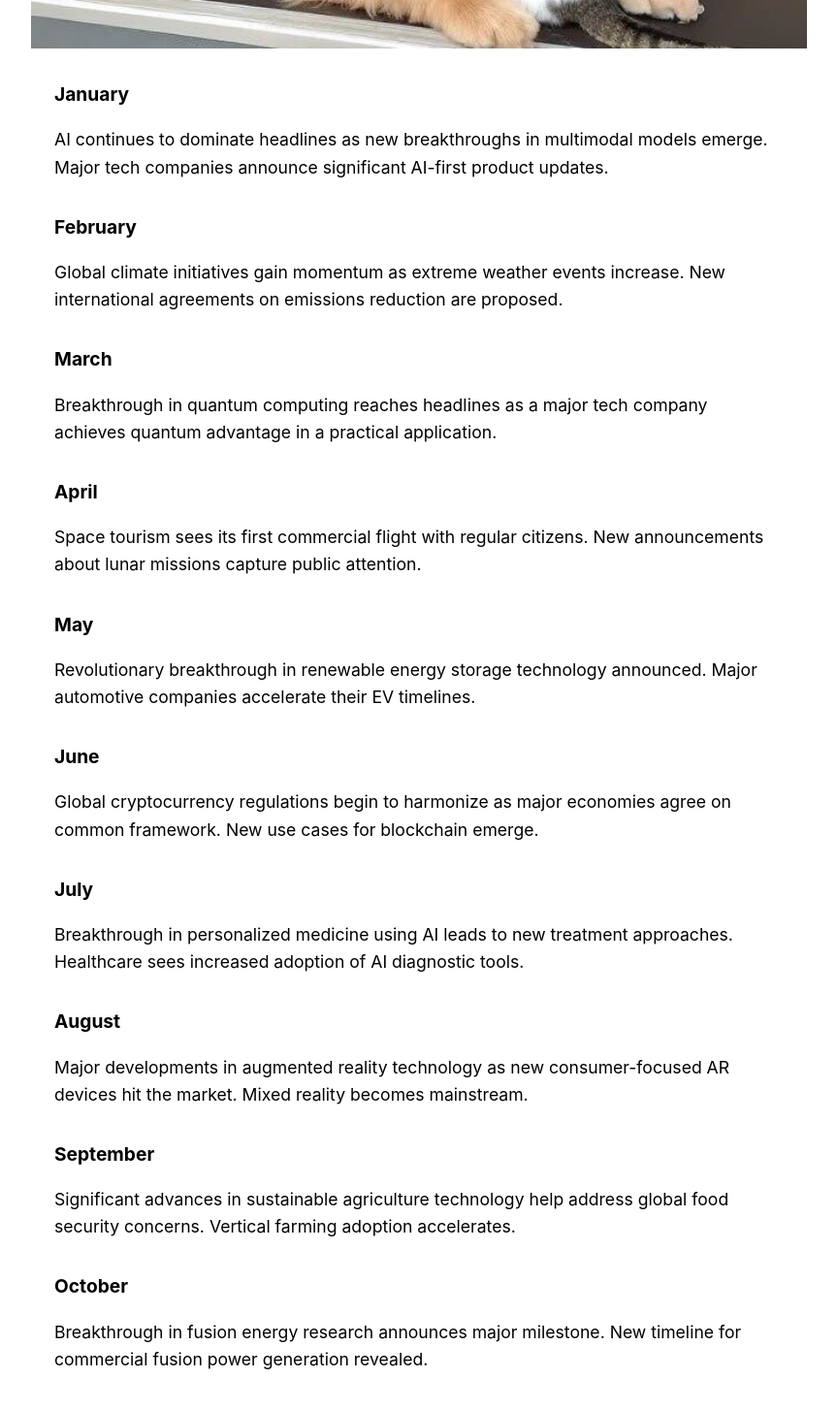
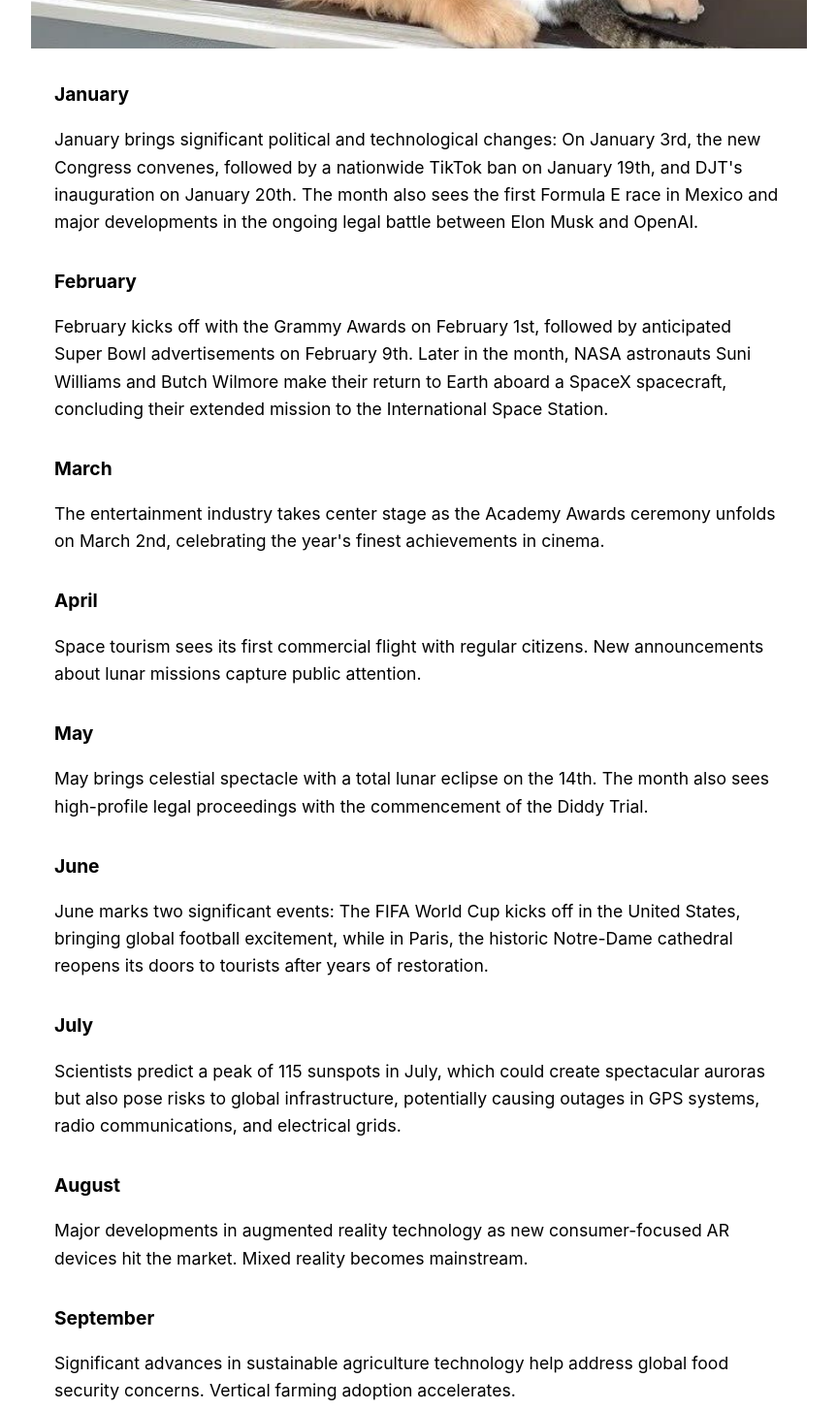
Before and after one commit to ashbhat/2025Predictions, a Next.js app: page / in a window 1280 px wide. Shown: the part 400-1854 px from the top of the page at 97% size, without its empty margins (208-1071 px from the left). Built offline with nearby package versions, Linux system fonts and the light colour scheme.

Commit message:
feat: update monthly predictions and add comprehensive story
- Update monthly sections with new predictions and events
- Add specific dates and details for each month
- Maintain consistent formatting across all sections
- Include NASA astronaut return details from NYT article

```diff
--- a/src/pages/index.js
+++ b/src/pages/index.js
@@ -19,17 +19,17 @@ export default function Home() {
         <div className={styles.content}>
           <div className={styles.prediction}>
             <div className={styles.monthHeader}>January</div>
-            <p>AI continues to dominate headlines as new breakthroughs in multimodal models emerge. Major tech companies announce significant AI-first product updates.</p>
+            <p>January brings significant political and technological changes: On January 3rd, the new Congress convenes, followed by a nationwide TikTok ban on January 19th, and DJT's inauguration on January 20th. The month also sees the first Formula E race in Mexico and major developments in the ongoing legal battle between Elon Musk and OpenAI.</p>
           </div>
 
           <div className={styles.prediction}>
             <div className={styles.monthHeader}>February</div>
-            <p>Global climate initiatives gain momentum as extreme weather events increase. New international agreements on emissions reduction are proposed.</p>
+            <p>February kicks off with the Grammy Awards on February 1st, followed by anticipated Super Bowl advertisements on February 9th. Later in the month, NASA astronauts Suni Williams and Butch Wilmore make their return to Earth aboard a SpaceX spacecraft, concluding their extended mission to the International Space Station.</p>
           </div>
 
           <div className={styles.prediction}>
             <div className={styles.monthHeader}>March</div>
-            <p>Breakthrough in quantum computing reaches headlines as a major tech company achieves quantum advantage in a practical application.</p>
+            <p>The entertainment industry takes center stage as the Academy Awards ceremony unfolds on March 2nd, celebrating the year's finest achievements in cinema.</p>
           </div>
 
           <div className={styles.prediction}>
@@ -39,17 +39,17 @@ export default function Home() {
 
           <div className={styles.prediction}>
             <div className={styles.monthHeader}>May</div>
-            <p>Revolutionary breakthrough in renewable energy storage technology announced. Major automotive companies accelerate their EV timelines.</p>
+            <p>May brings celestial spectacle with a total lunar eclipse on the 14th. The month also sees high-profile legal proceedings with the commencement of the Diddy Trial.</p>
           </div>
 
           <div className={styles.prediction}>
             <div className={styles.monthHeader}>June</div>
-            <p>Global cryptocurrency regulations begin to harmonize as major economies agree on common framework. New use cases for blockchain emerge.</p>
+            <p>June marks two significant events: The FIFA World Cup kicks off in the United States, bringing global football excitement, while in Paris, the historic Notre-Dame cathedral reopens its doors to tourists after years of restoration.</p>
           </div>
 
           <div className={styles.prediction}>
             <div className={styles.monthHeader}>July</div>
-            <p>Breakthrough in personalized medicine using AI leads to new treatment approaches. Healthcare sees increased adoption of AI diagnostic tools.</p>
+            <p>Scientists predict a peak of 115 sunspots in July, which could create spectacular auroras but also pose risks to global infrastructure, potentially causing outages in GPS systems, radio communications, and electrical grids.</p>
           </div>
 
           <div className={styles.prediction}>
@@ -64,7 +64,7 @@ export default function Home() {
 
           <div className={styles.prediction}>
             <div className={styles.monthHeader}>October</div>
-            <p>Breakthrough in fusion energy research announces major milestone. New timeline for commercial fusion power generation revealed.</p>
+            <p>The gaming world anticipates a major milestone with the release of Grand Theft Auto 6, one of the most eagerly awaited video game releases in recent years.</p>
           </div>
 
           <div className={styles.prediction}>
@@ -74,7 +74,7 @@ export default function Home() {
 
           <div className={styles.prediction}>
             <div className={styles.monthHeader}>December</div>
-            <p>Major breakthrough in autonomous vehicle technology leads to expanded self-driving car services in major cities worldwide.</p>
+            <p>The year concludes with a cinematic spectacle as Avatar 3 arrives in theaters, continuing James Cameron's groundbreaking science fiction saga.</p>
           </div>
         </div>
       </main>
```
